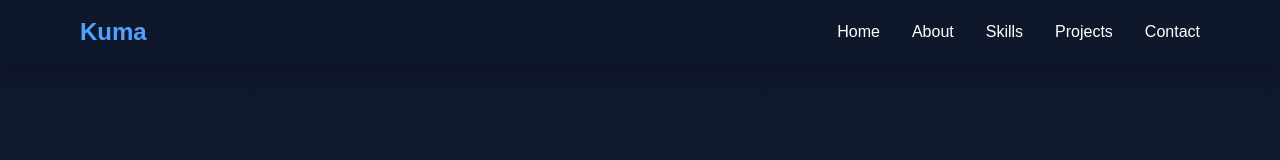
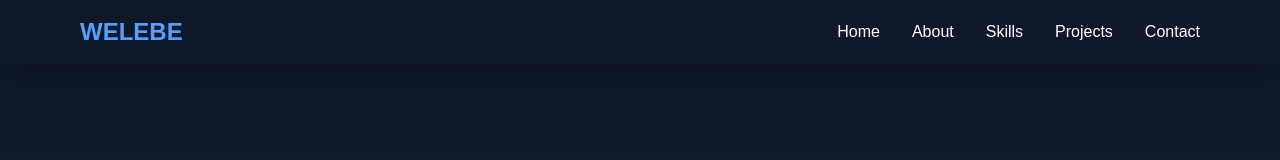
Before and after one commit to wabii-koo/portifolio, a Next.js app: page / in a window 1280 px wide. Shown: the top 160 px of the page. Built offline with nearby package versions, Linux system fonts and the light colour scheme.

Commit message:
logo changed

```diff
--- a/components/Navbar.jsx
+++ b/components/Navbar.jsx
@@ -18,7 +18,7 @@ export default function Navbar() {
     <nav className="fixed top-0 w-full bg-slate-900 text-white shadow-lg z-50">
       <div className="max-w-6xl mx-auto px-4">
         <div className="flex justify-between items-center h-16">
-          <div className="text-2xl font-bold text-blue-400">Kuma</div>
+          <div className="text-2xl font-bold text-blue-400">WELEBE</div>
 
           {/* Desktop Menu */}
           <div className="hidden md:flex space-x-8">
```
